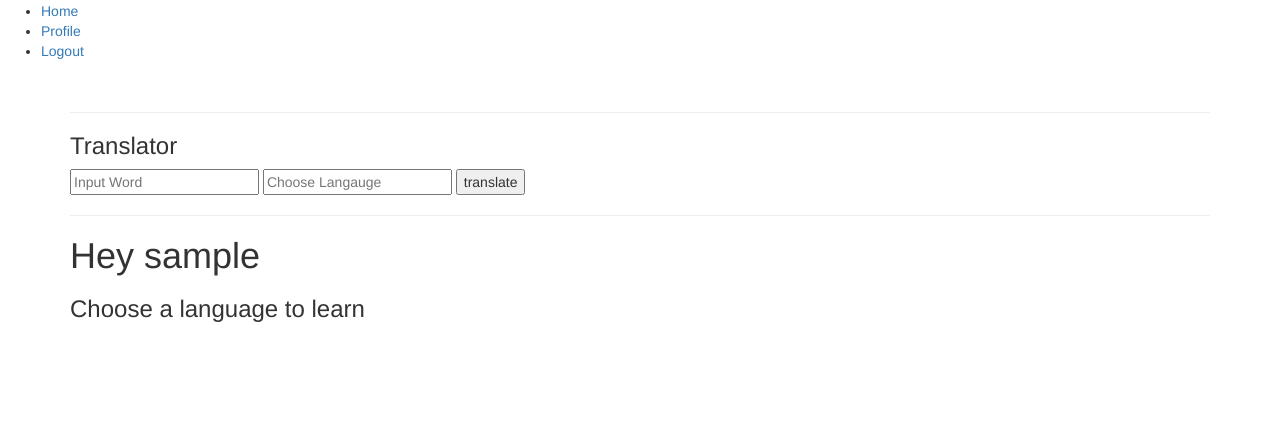
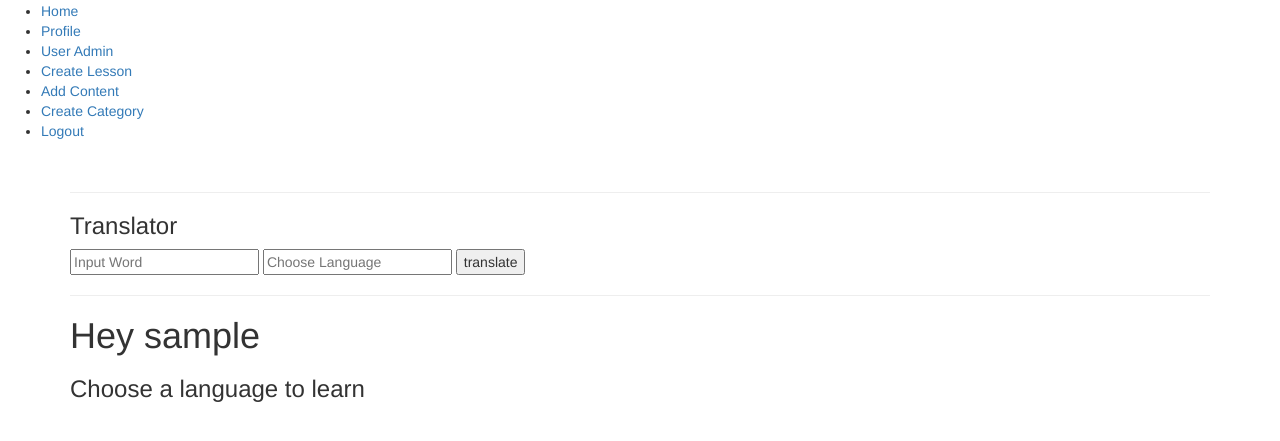
Before and after one commit to Mugala/Chewa, a Django app: page / in a window 1280 px wide. Shown: the top 441 px of the page. Run offline with Django 3.2, Linux system fonts and the light colour scheme; the visitor is signed in with stand-in values (Sample User, id 1); data that the repository does not hold is empty; some libraries are stand-ins or nearby versions.

Commit message:
added navbar for superuser

```diff
--- a/chewa_app/models.py
+++ b/chewa_app/models.py
@@ -7,6 +7,7 @@ from django.core.validators import MaxValueValidator, MinLengthValidator, MinVal
 
 
 # Create your models here.
+
 
 class Profile (models.Model):
     name = models.CharField(max_length=30)
--- a/chewa_app/templates/home.html
+++ b/chewa_app/templates/home.html
@@ -14,7 +14,7 @@
             <h3>Translator</h3>
             <form action="{% url 'translate' %}" role='search'>
                     <input type="text" method='get' placeholder="Input Word" name="translator">
-                    <input list="languages" placeholder="Choose Langauge"  method='get' name='language'>
+                    <input list="languages" placeholder="Choose Language"  method='get' name='language'>
                     <datalist id="languages">
                         {% for language in languages %}
                         <option value="{{language.name}}">
--- a/chewa_app/templates/navbar.html
+++ b/chewa_app/templates/navbar.html
@@ -11,6 +11,13 @@
             <ul>
                     <li><a href="{% url 'home_page'%}">Home</a></li>
                     <li><a href="{% url 'view_profile'%}">Profile</a></li>
+                    {% if user.is_superuser %}
+                    <li><a href="admin/"> User Admin</a></li>
+                    <li><a href="{% url 'view_profile'%}">Create Lesson</a></li>
+                    <li><a href="{% url 'view_profile'%}">Add Content</a></li>
+                    <li><a href="{% url 'view_profile'%}">Create Category</a></li>
+                    {% else %}
+                    {% endif%}
                     {% if user.is_authenticated%}
                     <li><a href="{% url 'logout'%}">Logout</a></li>
                     {% else %}
```
